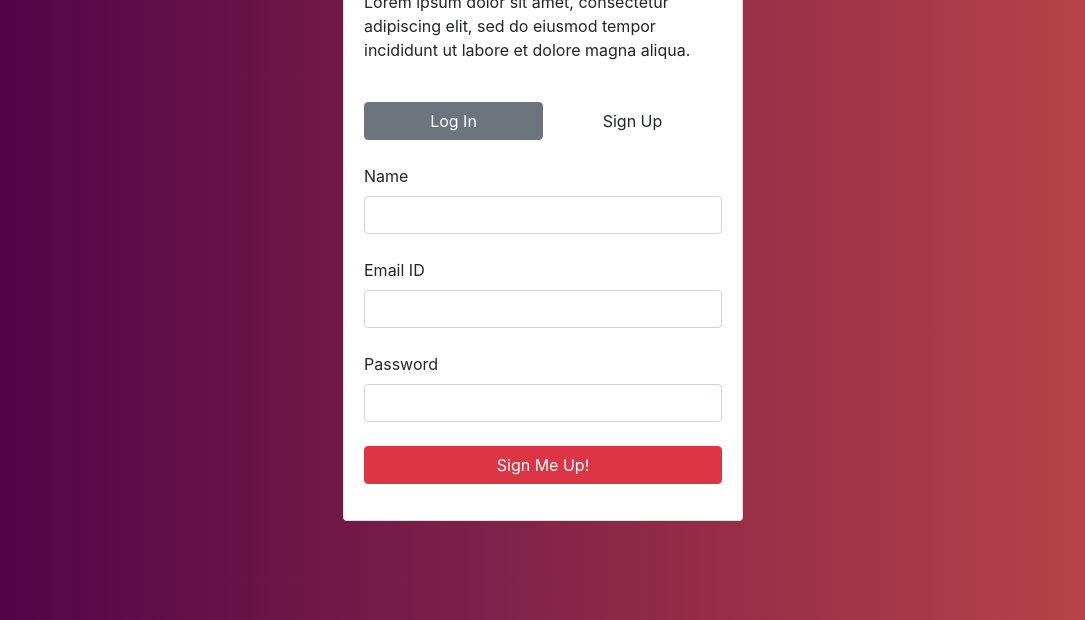
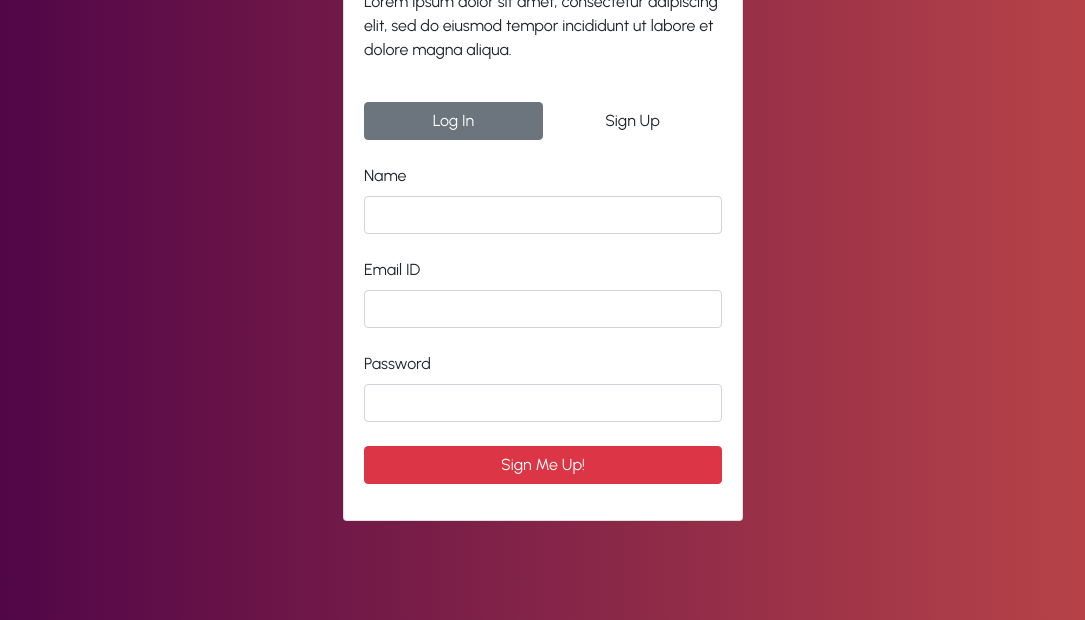
Before and after one commit to Abhinal/myedugear, a plain HTML site: page templates/signup.html in a window 1280 px wide. Shown: the part 180-800 px from the top of the page, without its empty margins (97-1182 px from the left). Drawn offline with nearby package versions, Linux system fonts and the light colour scheme.

Commit message:
Update signup.html

```diff
--- a/templates/signup.html
+++ b/templates/signup.html
@@ -7,17 +7,18 @@
     <title>myedugear</title>
     <link rel="stylesheet" href="https://cdn.jsdelivr.net/npm/bootstrap@4.6.0/dist/css/bootstrap.min.css"
         integrity="sha384-B0vP5xmATw1+K9KRQjQERJvTumQW0nPEzvF6L/Z6nronJ3oUOFUFpCjEUQouq2+l" crossorigin="anonymous">
+    <link rel="preconnect" href="https://fonts.googleapis.com">
+    <link rel="preconnect" href="https://fonts.gstatic.com" crossorigin>
+    <link href="https://fonts.googleapis.com/css2?family=Urbanist&display=swap" rel="stylesheet">
 </head>
 
 <style>
     body {
         background: #C04848;
-        /* fallback for old browsers */
         background: -webkit-linear-gradient(to right, #480048, #C04848);
-        /* Chrome 10-25, Safari 5.1-6 */
         background: linear-gradient(to right, #480048, #C04848);
-        /* W3C, IE 10+/ Edge, Firefox 16+, Chrome 26+, Opera 12+, Safari 7+ */
         height: 100vh;
+        font-family: 'Urbanist', sans-serif;
     }
 
     .card {
@@ -37,7 +38,7 @@
             <div class="card-body">
 
                 <a type="button" class="btn btn-secondary col-6 float-left" href="login.html">Log In</a>
-                <a type="button" class="btn btn-active col-6" href="signup.html">Sign Up</a><br><br>
+                <a type="button" class="btn btn-active col-6" href=#>Sign Up</a><br><br>
 
                 <form>
                     <label>Name</label>
```
